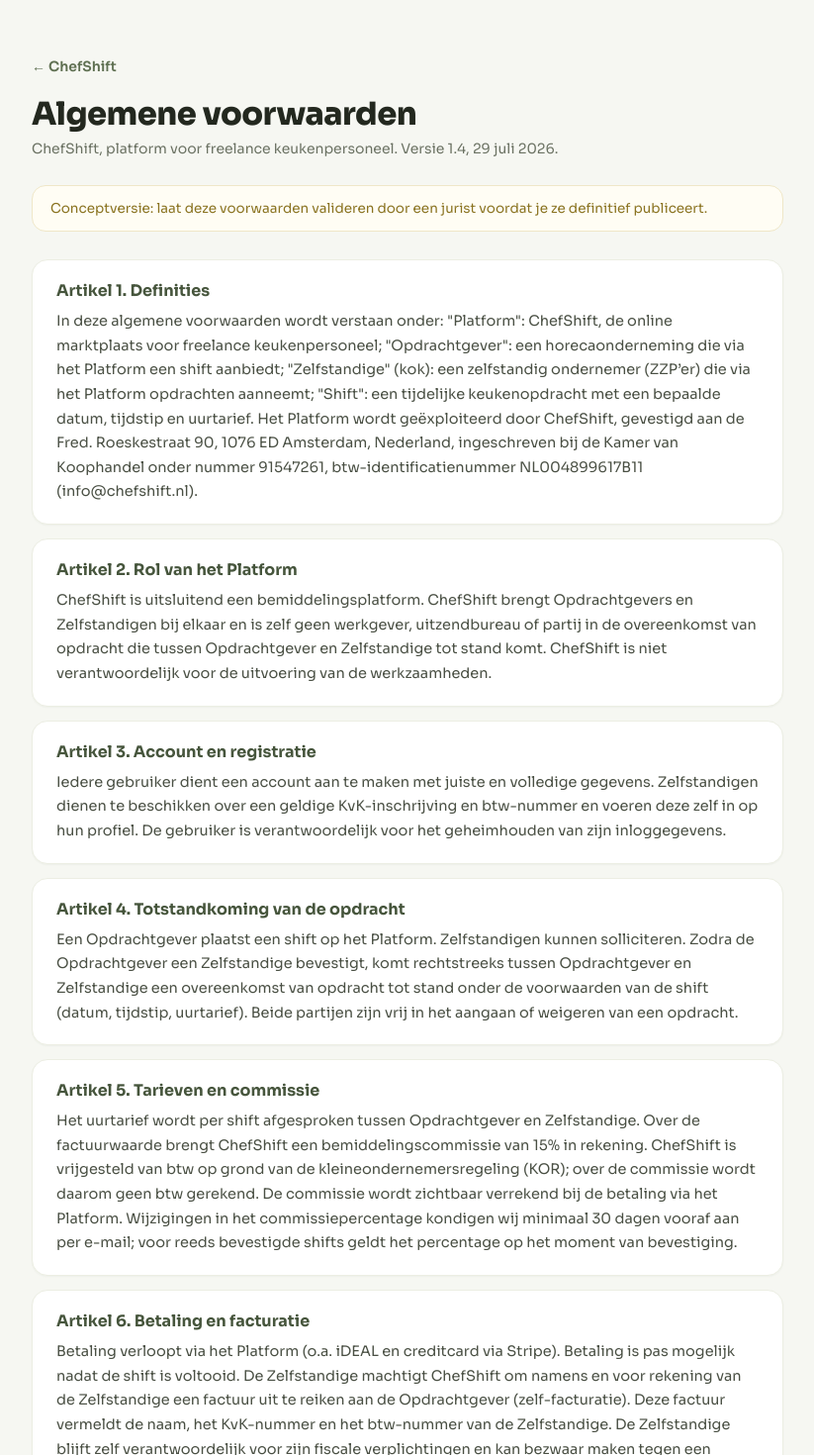
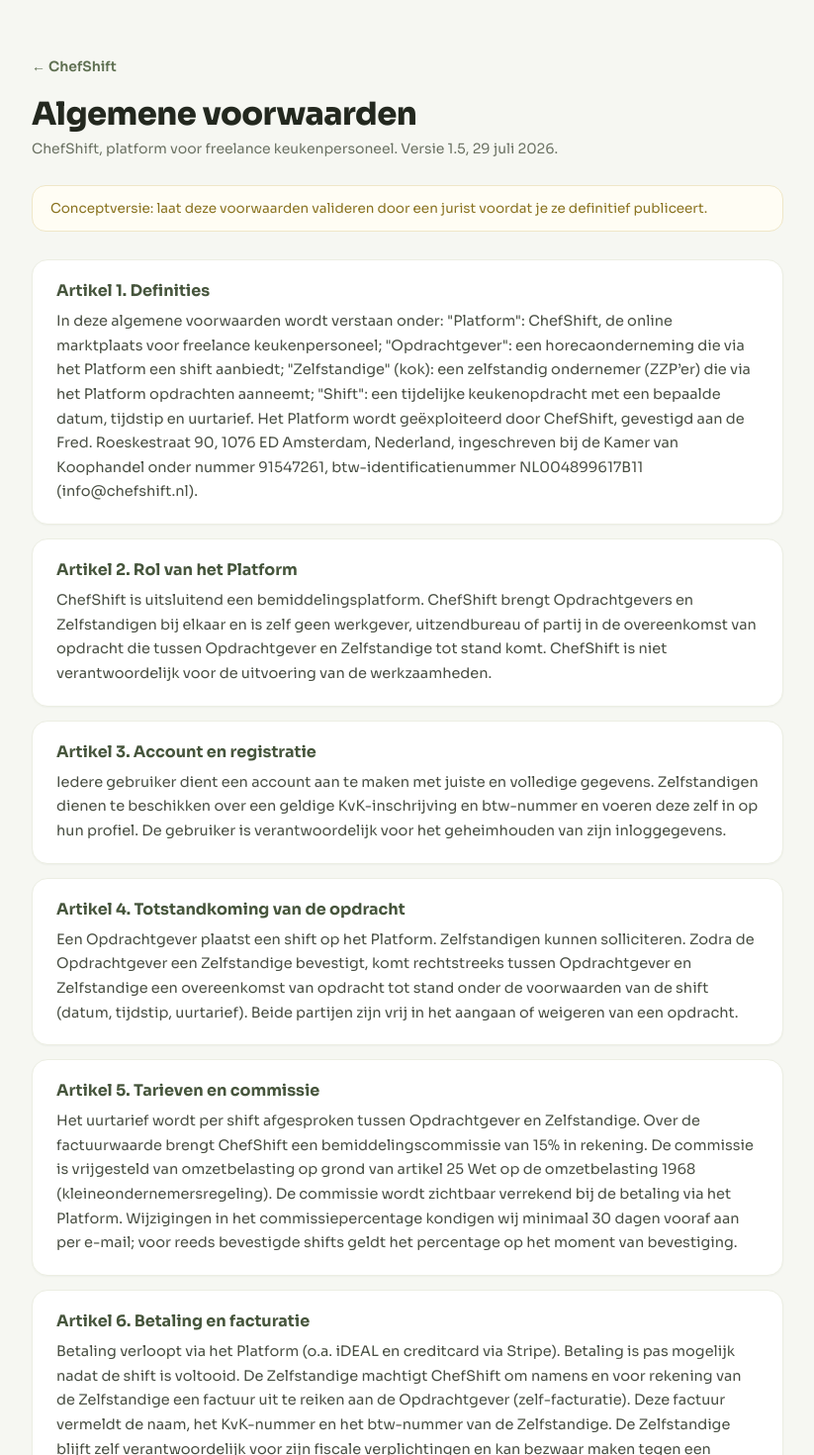
Before and after one commit to Rodisteph/chefshift, a Next.js app: page /voorwaarden in a window 1280 px wide. Shown: the top 1470 px of the page at 99% size, without its empty margins (228-1051 px from the left). Built offline with nearby package versions, Linux system fonts and the light colour scheme.

Commit message:
Conditions v1.5 : référence art. 25 Wet OB 1968 pour l'exonération KOR

```diff
--- a/src/app/voorwaarden/page.tsx
+++ b/src/app/voorwaarden/page.tsx
@@ -7,7 +7,7 @@
     { titre: 'Artikel 2. Rol van het Platform', tekst: 'ChefShift is uitsluitend een bemiddelingsplatform. ChefShift brengt Opdrachtgevers en Zelfstandigen bij elkaar en is zelf geen werkgever, uitzendbureau of partij in de overeenkomst van opdracht die tussen Opdrachtgever en Zelfstandige tot stand komt. ChefShift is niet verantwoordelijk voor de uitvoering van de werkzaamheden.' },
     { titre: 'Artikel 3. Account en registratie', tekst: 'Iedere gebruiker dient een account aan te maken met juiste en volledige gegevens. Zelfstandigen dienen te beschikken over een geldige KvK-inschrijving en btw-nummer en voeren deze zelf in op hun profiel. De gebruiker is verantwoordelijk voor het geheimhouden van zijn inloggegevens.' },
     { titre: 'Artikel 4. Totstandkoming van de opdracht', tekst: 'Een Opdrachtgever plaatst een shift op het Platform. Zelfstandigen kunnen solliciteren. Zodra de Opdrachtgever een Zelfstandige bevestigt, komt rechtstreeks tussen Opdrachtgever en Zelfstandige een overeenkomst van opdracht tot stand onder de voorwaarden van de shift (datum, tijdstip, uurtarief). Beide partijen zijn vrij in het aangaan of weigeren van een opdracht.' },
-    { titre: 'Artikel 5. Tarieven en commissie', tekst: 'Het uurtarief wordt per shift afgesproken tussen Opdrachtgever en Zelfstandige. Over de factuurwaarde brengt ChefShift een bemiddelingscommissie van 15% in rekening. ChefShift is vrijgesteld van btw op grond van de kleineondernemersregeling (KOR); over de commissie wordt daarom geen btw gerekend. De commissie wordt zichtbaar verrekend bij de betaling via het Platform. Wijzigingen in het commissiepercentage kondigen wij minimaal 30 dagen vooraf aan per e-mail; voor reeds bevestigde shifts geldt het percentage op het moment van bevestiging.' },
+    { titre: 'Artikel 5. Tarieven en commissie', tekst: 'Het uurtarief wordt per shift afgesproken tussen Opdrachtgever en Zelfstandige. Over de factuurwaarde brengt ChefShift een bemiddelingscommissie van 15% in rekening. De commissie is vrijgesteld van omzetbelasting op grond van artikel 25 Wet op de omzetbelasting 1968 (kleineondernemersregeling). De commissie wordt zichtbaar verrekend bij de betaling via het Platform. Wijzigingen in het commissiepercentage kondigen wij minimaal 30 dagen vooraf aan per e-mail; voor reeds bevestigde shifts geldt het percentage op het moment van bevestiging.' },
     { titre: 'Artikel 6. Betaling en facturatie', tekst: 'Betaling verloopt via het Platform (o.a. iDEAL en creditcard via Stripe). Betaling is pas mogelijk nadat de shift is voltooid. De Zelfstandige machtigt ChefShift om namens en voor rekening van de Zelfstandige een factuur uit te reiken aan de Opdrachtgever (zelf-facturatie). Deze factuur vermeldt de naam, het KvK-nummer en het btw-nummer van de Zelfstandige. De Zelfstandige blijft zelf verantwoordelijk voor zijn fiscale verplichtingen en kan bezwaar maken tegen een uitgereikte factuur via info@chefshift.nl. Na betaling wordt het afgesproken bedrag, verminderd met de commissie, uitbetaald aan de Zelfstandige. ChefShift beheert geen gelden namens derden buiten de betaalstromen van de betaaldienstverlener.' },
     { titre: 'Artikel 7. Annulering', tekst: 'Een Opdrachtgever kan een bevestigde Zelfstandige deselecteren zolang de factuur nog niet is betaald; de shift wordt dan opnieuw geopend. Annuleringen kort voor aanvang van de shift kunnen leiden tot beperking van accountfuncties. Partijen worden geadviseerd annuleringen zo tijdig mogelijk te melden.' },
     { titre: 'Artikel 8. Verantwoordelijkheden van partijen', tekst: 'Opdrachtgever en Zelfstandige zijn zelf verantwoordelijk voor de juiste kwalificatie van hun samenwerking (Wet DBA). De Zelfstandige verklaart ondernemer te zijn in de zin van de Wet DBA en is verantwoordelijk voor eigen verzekeringen, belastingaangiften en eventuele AOV. De Opdrachtgever zorgt voor een veilige werkomgeving conform de Arbowet.' },
@@ -21,7 +21,7 @@
     { titre: 'Article 2. Role of the Platform', tekst: 'ChefShift is strictly an intermediary platform. ChefShift connects Clients and Freelancers and is itself not an employer, temporary employment agency, or a party to the service agreement concluded between Client and Freelancer. ChefShift is not responsible for the performance of the work.' },
     { titre: 'Article 3. Account and registration', tekst: 'Every user must create an account with accurate and complete information. Freelancers must hold a valid Dutch Chamber of Commerce (KvK) registration and VAT number, which they enter on their profile. Users are responsible for keeping their login credentials confidential.' },
     { titre: 'Article 4. Formation of the assignment', tekst: 'A Client posts a shift on the Platform. Freelancers may apply. Once the Client confirms a Freelancer, a service agreement is concluded directly between Client and Freelancer under the conditions of the shift (date, time, hourly rate). Both parties are free to enter into or decline an assignment.' },
-    { titre: 'Article 5. Rates and commission', tekst: 'The hourly rate is agreed per shift between Client and Freelancer. ChefShift charges an intermediation commission of 15% on the invoice value. ChefShift is exempt from VAT under the Dutch small businesses scheme (KOR); no VAT is charged on the commission. The commission is shown transparently during payment via the Platform. Changes to the commission rate are announced by email at least 30 days in advance; for shifts already confirmed, the rate at the moment of confirmation applies.' },
+    { titre: 'Article 5. Rates and commission', tekst: 'The hourly rate is agreed per shift between Client and Freelancer. ChefShift charges an intermediation commission of 15% on the invoice value. The commission is exempt from VAT pursuant to article 25 of the Dutch VAT Act 1968 (small businesses scheme, KOR). The commission is shown transparently during payment via the Platform. Changes to the commission rate are announced by email at least 30 days in advance; for shifts already confirmed, the rate at the moment of confirmation applies.' },
     { titre: 'Article 6. Payment and invoicing', tekst: 'Payments are processed via the Platform (including iDEAL and credit card via Stripe). Payment is only possible after the shift has been completed. The Freelancer authorises ChefShift to issue invoices to the Client in the name and on behalf of the Freelancer (self-billing). Each invoice states the Freelancer\u2019s name, KvK number and VAT number. The Freelancer remains responsible for their own tax obligations and may object to an issued invoice via info@chefshift.nl. After payment, the agreed amount minus the commission is paid out to the Freelancer. ChefShift does not hold funds on behalf of third parties outside the payment flows of the payment service provider.' },
     { titre: 'Article 7. Cancellation', tekst: 'A Client may deselect a confirmed Freelancer as long as the invoice has not been paid; the shift is then reopened. Cancellations shortly before the start of a shift may lead to restrictions on account features. Parties are advised to report cancellations as early as possible.' },
     { titre: 'Article 8. Responsibilities of the parties', tekst: 'Client and Freelancer are themselves responsible for the correct qualification of their collaboration (DBA Act). The Freelancer declares to be an entrepreneur within the meaning of the DBA Act and is responsible for their own insurances, tax filings and any disability insurance. The Client provides a safe working environment in accordance with the Dutch Working Conditions Act (Arbowet).' },
@@ -33,8 +33,8 @@
 }
 
 const titres = {
-  nl: { h1: 'Algemene voorwaarden', sub: 'ChefShift, platform voor freelance keukenpersoneel. Versie 1.4, 29 juli 2026.', disclaimer: 'Conceptversie: laat deze voorwaarden valideren door een jurist voordat je ze definitief publiceert.' },
-  en: { h1: 'Terms & Conditions', sub: 'ChefShift, the marketplace for freelance kitchen staff. Version 1.4, July 29, 2026.', disclaimer: 'Draft version: have these terms validated by a lawyer before publishing them definitively.' }
+  nl: { h1: 'Algemene voorwaarden', sub: 'ChefShift, platform voor freelance keukenpersoneel. Versie 1.5, 29 juli 2026.', disclaimer: 'Conceptversie: laat deze voorwaarden valideren door een jurist voordat je ze definitief publiceert.' },
+  en: { h1: 'Terms & Conditions', sub: 'ChefShift, the marketplace for freelance kitchen staff. Version 1.5, July 29, 2026.', disclaimer: 'Draft version: have these terms validated by a lawyer before publishing them definitively.' }
 }
 
 const FONT = '"Sora","Inter","Helvetica Neue",Arial,sans-serif'
```
